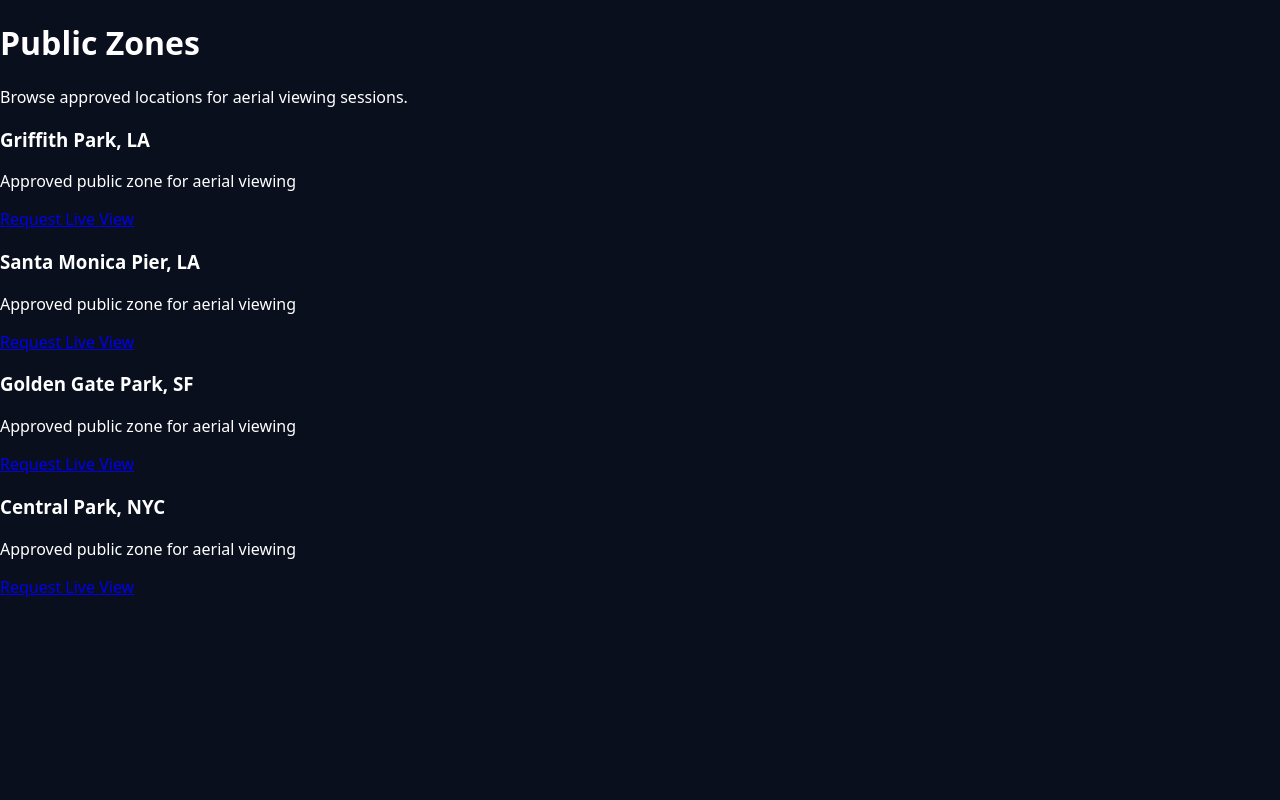
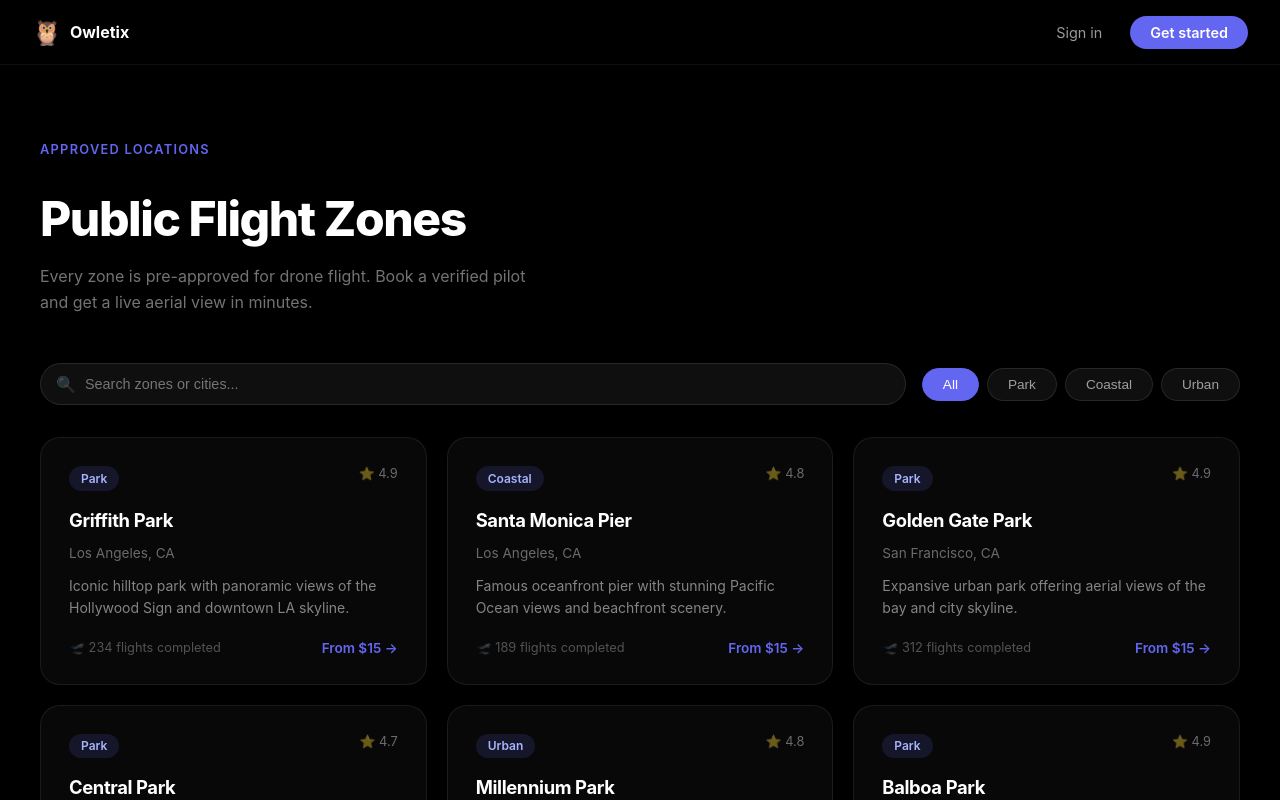
Before and after one commit to smillincc/Owletix, a Next.js app in the folder apps/web/: page /zones in a window 1280 px wide. Shown: the top 800 px of the page. Built offline with nearby package versions, Linux system fonts and the light colour scheme.

Commit message:
feat: redesign zones page

```diff
--- a/apps/web/src/app/zones/page.tsx
+++ b/apps/web/src/app/zones/page.tsx
@@ -1,21 +1,116 @@
+'use client';
+import { useState, useEffect } from 'react';
+import Link from 'next/link';
+
+const ZONES = [
+  { id: '1', name: 'Griffith Park', city: 'Los Angeles', state: 'CA', description: 'Iconic hilltop park with panoramic views of the Hollywood Sign and downtown LA skyline.', category: 'Park', rating: 4.9, flights: 234 },
+  { id: '2', name: 'Santa Monica Pier', city: 'Los Angeles', state: 'CA', description: 'Famous oceanfront pier with stunning Pacific Ocean views and beachfront scenery.', category: 'Coastal', rating: 4.8, flights: 189 },
+  { id: '3', name: 'Golden Gate Park', city: 'San Francisco', state: 'CA', description: 'Expansive urban park offering aerial views of the bay and city skyline.', category: 'Park', rating: 4.9, flights: 312 },
+  { id: '4', name: 'Central Park', city: 'New York', state: 'NY', description: 'The iconic urban oasis in the heart of Manhattan, surrounded by skyscrapers.', category: 'Park', rating: 4.7, flights: 421 },
+  { id: '5', name: 'Millennium Park', city: 'Chicago', state: 'IL', description: 'Award-winning park featuring the famous Bean sculpture and stunning city views.', category: 'Urban', rating: 4.8, flights: 156 },
+  { id: '6', name: 'Balboa Park', city: 'San Diego', state: 'CA', description: 'Historic cultural park with museums, gardens, and views of the San Diego skyline.', category: 'Park', rating: 4.9, flights: 178 },
+];
+
+const CATEGORIES = ['All', 'Park', 'Coastal', 'Urban'];
+
 export default function ZonesPage() {
+  const [search, setSearch] = useState('');
+  const [category, setCategory] = useState('All');
+  const [selected, setSelected] = useState<typeof ZONES[0] | null>(null);
+
+  const filtered = ZONES.filter(z =>
+    (category === 'All' || z.category === category) &&
+    (z.name.toLowerCase().includes(search.toLowerCase()) || z.city.toLowerCase().includes(search.toLowerCase()))
+  );
+
   return (
-    <main >
-      <div >
-        <h1 >Public Zones</h1>
-        <p >Browse approved locations for aerial viewing sessions.</p>
-        <div >
-          {['Griffith Park, LA', 'Santa Monica Pier, LA', 'Golden Gate Park, SF', 'Central Park, NYC'].map(zone => (
-            <div key={zone} >
-              <h3 >{zone}</h3>
-              <p >Approved public zone for aerial viewing</p>
-              <a href="/auth/signup" >
-                Request Live View
-              </a>
-            </div>
+    <div style={{ minHeight: '100vh', backgroundColor: '#000', color: '#fff', fontFamily: '-apple-system, BlinkMacSystemFont, "SF Pro Display", sans-serif' }}>
+      {/* Nav */}
+      <nav style={{ padding: '0 2rem', height: '64px', display: 'flex', alignItems: 'center', justifyContent: 'space-between', borderBottom: '1px solid rgba(255,255,255,0.06)', position: 'sticky', top: 0, backgroundColor: 'rgba(0,0,0,0.85)', backdropFilter: 'blur(20px)', zIndex: 100 }}>
+        <Link href="/" style={{ display: 'flex', alignItems: 'center', gap: '0.5rem', textDecoration: 'none', color: '#fff' }}>
+          <span style={{ fontSize: '1.5rem' }}>🦉</span>
+          <span style={{ fontWeight: '700' }}>Owletix</span>
+        </Link>
+        <div style={{ display: 'flex', gap: '0.75rem' }}>
+          <Link href="/auth/login" style={{ color: 'rgba(255,255,255,0.6)', textDecoration: 'none', fontSize: '0.9rem', padding: '0.5rem 1rem' }}>Sign in</Link>
+          <Link href="/auth/signup" style={{ backgroundColor: '#6366f1', color: '#fff', textDecoration: 'none', fontSize: '0.9rem', fontWeight: '600', padding: '0.5rem 1.25rem', borderRadius: '980px' }}>Get started</Link>
+        </div>
+      </nav>
+
+      {/* Header */}
+      <div style={{ padding: '4rem 2rem 2rem', maxWidth: '1200px', margin: '0 auto' }}>
+        <p style={{ color: '#6366f1', fontSize: '0.8rem', fontWeight: '600', letterSpacing: '0.1em', textTransform: 'uppercase', marginBottom: '0.75rem' }}>Approved Locations</p>
+        <h1 style={{ fontSize: 'clamp(2rem, 5vw, 3rem)', fontWeight: '800', letterSpacing: '-0.03em', marginBottom: '0.75rem' }}>Public Flight Zones</h1>
+        <p style={{ color: 'rgba(255,255,255,0.45)', fontSize: '1rem', maxWidth: '500px', lineHeight: '1.6' }}>Every zone is pre-approved for drone flight. Book a verified pilot and get a live aerial view in minutes.</p>
+      </div>
+
+      {/* Search + Filter */}
+      <div style={{ padding: '0 2rem 2rem', maxWidth: '1200px', margin: '0 auto', display: 'flex', gap: '1rem', flexWrap: 'wrap', alignItems: 'center' }}>
+        <div style={{ flex: 1, minWidth: '250px', position: 'relative' }}>
+          <span style={{ position: 'absolute', left: '1rem', top: '50%', transform: 'translateY(-50%)', color: 'rgba(255,255,255,0.3)', fontSize: '1rem' }}>🔍</span>
+          <input value={search} onChange={e => setSearch(e.target.value)} placeholder="Search zones or cities..."
+            style={{ width: '100%', backgroundColor: 'rgba(255,255,255,0.06)', border: '1px solid rgba(255,255,255,0.1)', borderRadius: '980px', padding: '0.75rem 1rem 0.75rem 2.75rem', color: '#fff', fontSize: '0.9rem', outline: 'none', boxSizing: 'border-box' }} />
+        </div>
+        <div style={{ display: 'flex', gap: '0.5rem' }}>
+          {CATEGORIES.map(c => (
+            <button key={c} onClick={() => setCategory(c)}
+              style={{ backgroundColor: category === c ? '#6366f1' : 'rgba(255,255,255,0.06)', color: category === c ? '#fff' : 'rgba(255,255,255,0.6)', border: `1px solid ${category === c ? '#6366f1' : 'rgba(255,255,255,0.1)'}`, borderRadius: '980px', padding: '0.5rem 1.25rem', fontSize: '0.85rem', fontWeight: '500', cursor: 'pointer', transition: 'all 0.2s' }}>
+              {c}
+            </button>
           ))}
         </div>
       </div>
-    </main>
+
+      {/* Grid + Detail */}
+      <div style={{ padding: '0 2rem 4rem', maxWidth: '1200px', margin: '0 auto', display: 'grid', gridTemplateColumns: selected ? '1fr 380px' : '1fr', gap: '2rem' }}>
+        <div style={{ display: 'grid', gridTemplateColumns: 'repeat(auto-fill, minmax(300px, 1fr))', gap: '1.25rem', alignContent: 'start' }}>
+          {filtered.map(zone => (
+            <div key={zone.id} onClick={() => setSelected(zone === selected ? null : zone)}
+              style={{ backgroundColor: selected?.id === zone.id ? 'rgba(99,102,241,0.1)' : 'rgba(255,255,255,0.03)', border: `1px solid ${selected?.id === zone.id ? 'rgba(99,102,241,0.4)' : 'rgba(255,255,255,0.08)'}`, borderRadius: '1.25rem', padding: '1.75rem', cursor: 'pointer', transition: 'all 0.2s' }}>
+              <div style={{ display: 'flex', justifyContent: 'space-between', alignItems: 'flex-start', marginBottom: '1rem' }}>
+                <span style={{ backgroundColor: 'rgba(99,102,241,0.15)', color: '#a5b4fc', fontSize: '0.75rem', fontWeight: '600', padding: '0.3rem 0.75rem', borderRadius: '980px' }}>{zone.category}</span>
+                <span style={{ fontSize: '0.8rem', color: 'rgba(255,255,255,0.4)' }}>⭐ {zone.rating}</span>
+              </div>
+              <h3 style={{ fontSize: '1.15rem', fontWeight: '700', marginBottom: '0.25rem', letterSpacing: '-0.02em' }}>{zone.name}</h3>
+              <p style={{ fontSize: '0.85rem', color: 'rgba(255,255,255,0.4)', marginBottom: '0.875rem' }}>{zone.city}, {zone.state}</p>
+              <p style={{ fontSize: '0.875rem', color: 'rgba(255,255,255,0.5)', lineHeight: '1.6', marginBottom: '1.25rem' }}>{zone.description}</p>
+              <div style={{ display: 'flex', justifyContent: 'space-between', alignItems: 'center' }}>
+                <span style={{ fontSize: '0.8rem', color: 'rgba(255,255,255,0.3)' }}>🛫 {zone.flights} flights completed</span>
+                <span style={{ fontSize: '0.85rem', color: '#6366f1', fontWeight: '600' }}>From $15 →</span>
+              </div>
+            </div>
+          ))}
+          {filtered.length === 0 && (
+            <div style={{ gridColumn: '1/-1', textAlign: 'center', padding: '4rem', color: 'rgba(255,255,255,0.3)' }}>
+              <div style={{ fontSize: '3rem', marginBottom: '1rem' }}>🔍</div>
+              <p>No zones found matching your search</p>
+            </div>
+          )}
+        </div>
+
+        {/* Detail panel */}
+        {selected && (
+          <div style={{ backgroundColor: 'rgba(255,255,255,0.03)', border: '1px solid rgba(255,255,255,0.08)', borderRadius: '1.5rem', padding: '2rem', height: 'fit-content', position: 'sticky', top: '80px' }}>
+            <button onClick={() => setSelected(null)} style={{ background: 'none', border: 'none', color: 'rgba(255,255,255,0.4)', cursor: 'pointer', fontSize: '1.25rem', marginBottom: '1.5rem', display: 'block' }}>✕</button>
+            <span style={{ backgroundColor: 'rgba(99,102,241,0.15)', color: '#a5b4fc', fontSize: '0.75rem', fontWeight: '600', padding: '0.3rem 0.75rem', borderRadius: '980px' }}>{selected.category}</span>
+            <h2 style={{ fontSize: '1.75rem', fontWeight: '800', letterSpacing: '-0.03em', margin: '1rem 0 0.25rem' }}>{selected.name}</h2>
+            <p style={{ color: 'rgba(255,255,255,0.4)', fontSize: '0.9rem', marginBottom: '1.5rem' }}>{selected.city}, {selected.state}</p>
+            <p style={{ color: 'rgba(255,255,255,0.6)', lineHeight: '1.7', fontSize: '0.9rem', marginBottom: '2rem' }}>{selected.description}</p>
+            <div style={{ display: 'grid', gridTemplateColumns: '1fr 1fr', gap: '1rem', marginBottom: '2rem' }}>
+              {[{ label: 'Rating', value: `⭐ ${selected.rating}` }, { label: 'Flights', value: `🛫 ${selected.flights}` }, { label: 'Min. time', value: '⏱ 15 min' }, { label: 'Price', value: '💳 $1/min' }].map(s => (
+                <div key={s.label} style={{ backgroundColor: 'rgba(255,255,255,0.04)', borderRadius: '0.75rem', padding: '1rem', textAlign: 'center' }}>
+                  <div style={{ fontSize: '1.1rem', fontWeight: '700', marginBottom: '0.25rem' }}>{s.value}</div>
+                  <div style={{ fontSize: '0.75rem', color: 'rgba(255,255,255,0.35)' }}>{s.label}</div>
+                </div>
+              ))}
+            </div>
+            <Link href="/auth/signup" style={{ display: 'block', backgroundColor: '#6366f1', color: '#fff', textDecoration: 'none', textAlign: 'center', padding: '0.875rem', borderRadius: '980px', fontWeight: '600', fontSize: '0.95rem' }}>
+              Book this zone →
+            </Link>
+            <p style={{ textAlign: 'center', fontSize: '0.75rem', color: 'rgba(255,255,255,0.25)', marginTop: '0.75rem' }}>No charge until your pilot takes off</p>
+          </div>
+        )}
+      </div>
+    </div>
   );
 }
```
